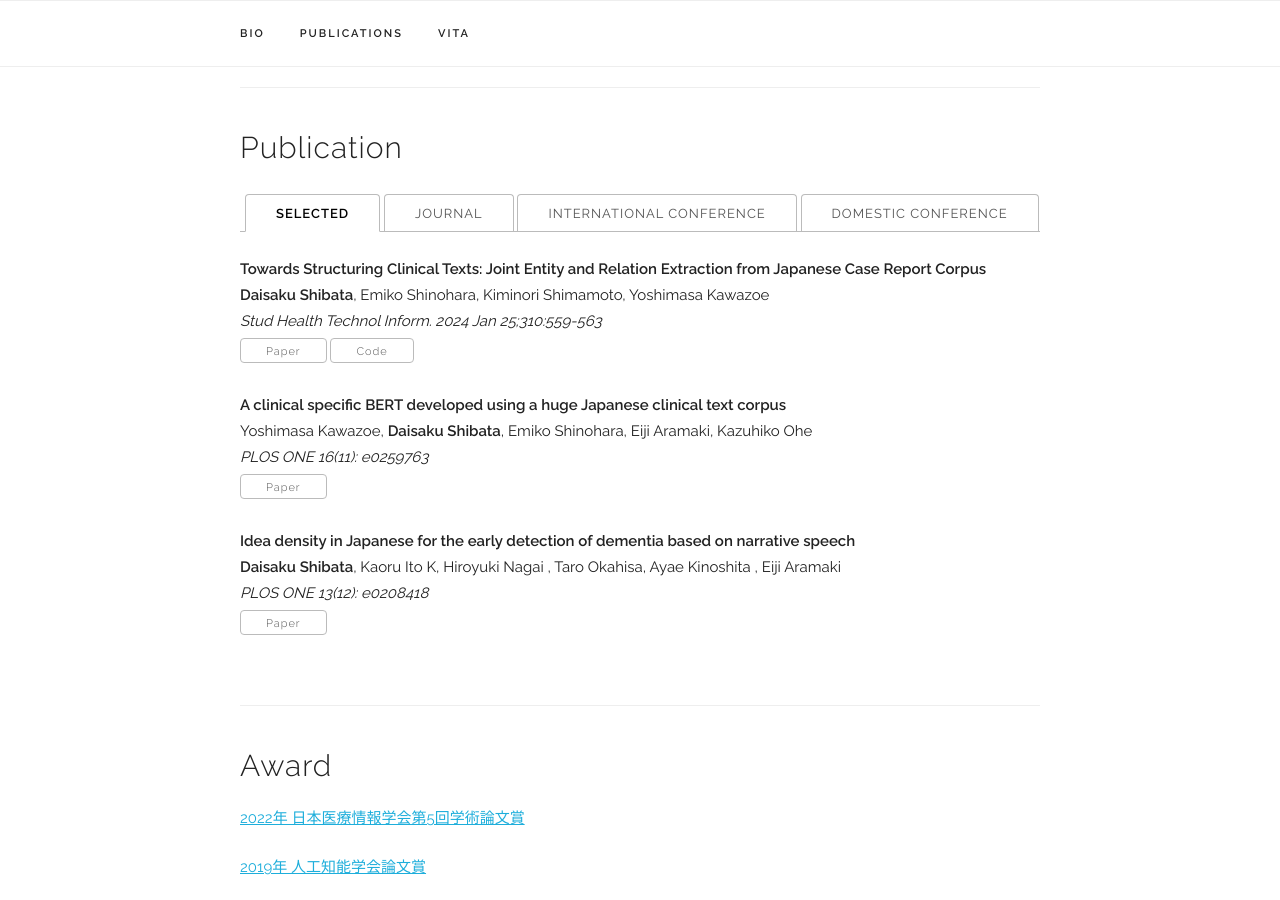
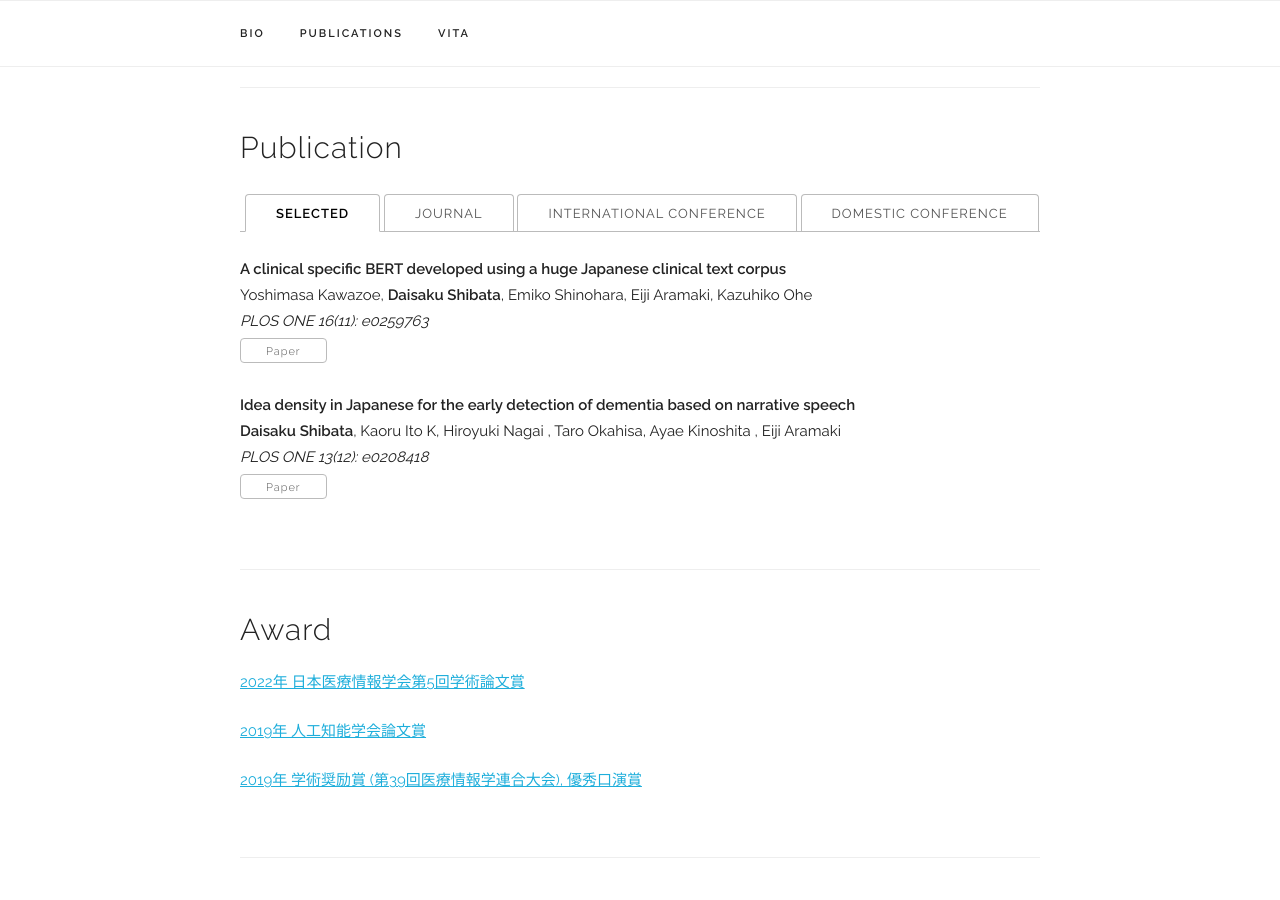
Before and after one commit to daisaku-ss/daisaku-ss.github.io, a Jekyll site: the page built from index.html, in a window 1280 px wide and 900 px high, scrolled down 521 px. Built offline with Jekyll 4.4.1, drawn with Linux system fonts in a browser that asks for light colours; some web fonts are replaced.

Commit message:
Add files via upload

```diff
--- a/_data/publications.yaml
+++ b/_data/publications.yaml
@@ -1,13 +1,4 @@
 papers:
-
-
-  - title: "Towards Structuring Clinical Texts: Joint Entity and Relation Extraction from Japanese Case Report Corpus"
-    authors: "<b>Daisaku Shibata</b>, Emiko Shinohara, Kiminori Shimamoto, Yoshimasa Kawazoe"
-    venue: "Stud Health Technol Inform. 2024 Jan 25;310:559-563"
-    paper_url: "https://ebooks.iospress.nl/doi/10.3233/SHTI231027"
-    code: "https://github.com/aih-uth/joint-entity-and-relation-extraction-from-Japanese-case-report-corpus"
-    selected: y
-    journal: y
 
   - title: "Influence of Tweets Indicating False Rumors on COVID-19 Vaccination: Case Study"
     authors: "Mai Hirabayashi, <b>Daisaku Shibata</b>, Emiko Shinohara, Yoshimasa Kawazoe"
```
